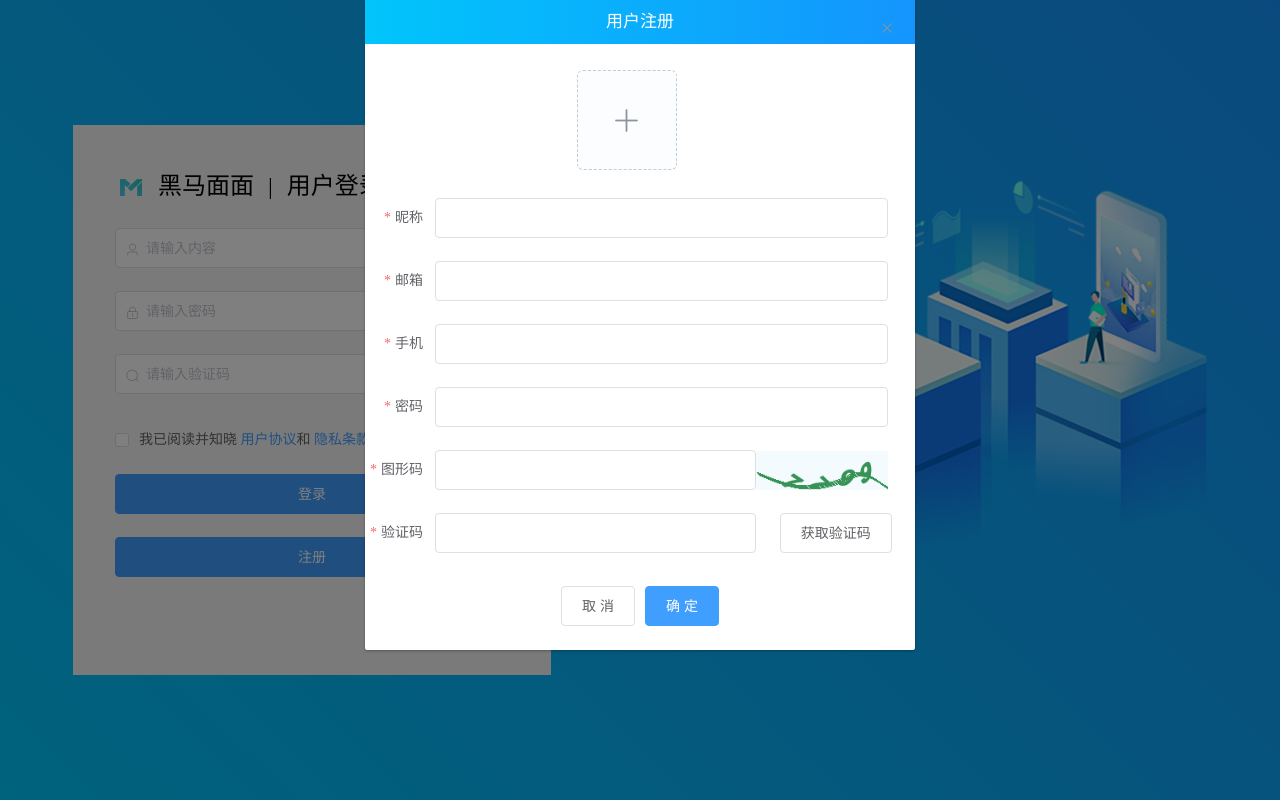
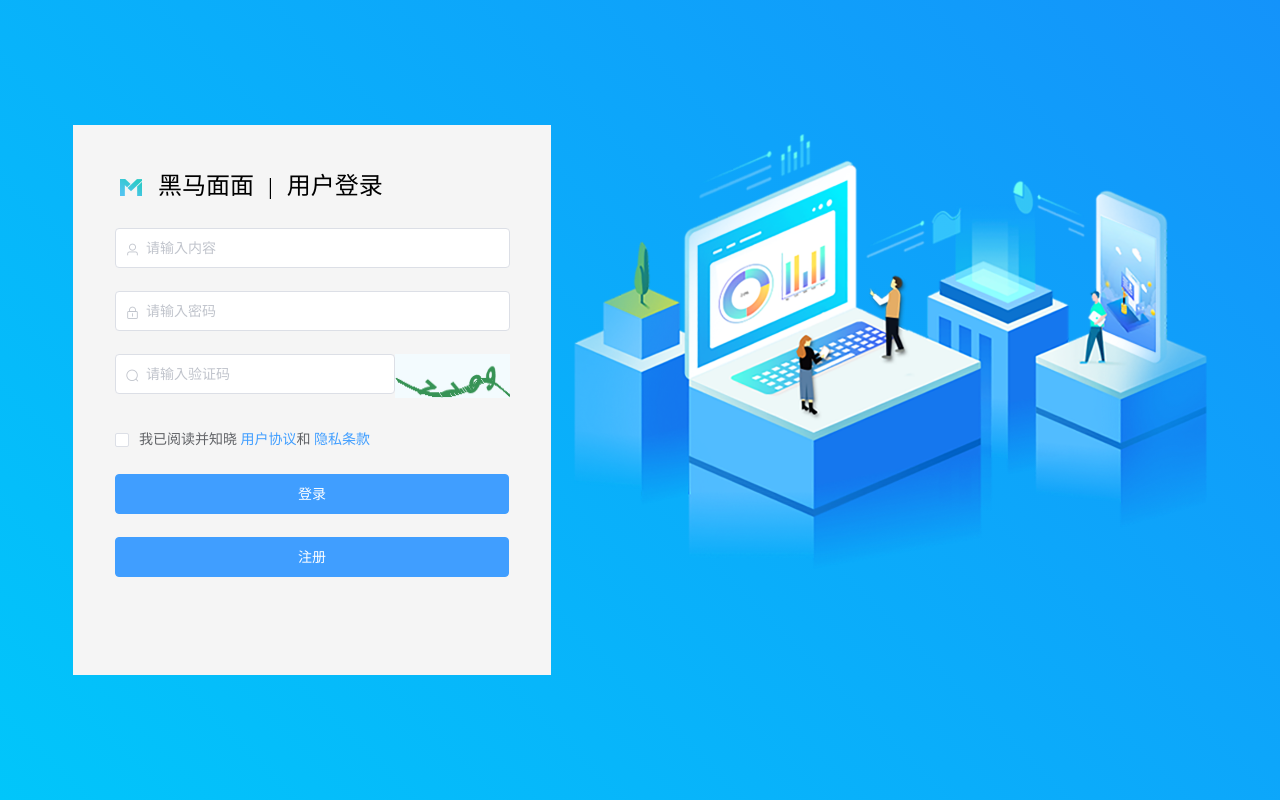
Before and after one commit to www-cp-sss/heimamm47, a Vue app: page /#/ in a window 1280 px wide. Built offline with nearby package versions, Linux system fonts and the light colour scheme.

Commit message:
登录页面加注册页面的html

```diff
--- a/src/views/login/components/register.vue
+++ b/src/views/login/components/register.vue
@@ -6,6 +6,7 @@
 
     <el-dialog title="用户注册" center :visible.sync="dialogFormVisible" width="550px">
       <el-form :model="form" :rules="rules" ref="form">
+        <el-form-item label="头像" :label-width="formLabelWidth" prop="touxiang">
           <el-upload
             class="touxiang"
             action="https://jsonplaceholder.typicode.com/posts/"
@@ -18,6 +19,7 @@
           <el-dialog :visible.sync="form.dialogVisible" size="tiny">
             <img width="100%" :src="form.dialogImageUrl" alt />
           </el-dialog>
+        </el-form-item>
         <el-form-item label="昵称" :label-width="formLabelWidth" prop="name">
           <el-input v-model="form.name" auto-complete="off"></el-input>
         </el-form-item>
@@ -55,7 +57,7 @@
       </el-form>
       <div slot="footer" class="dialog-footer">
         <el-button @click="dialogFormVisible = false">取 消</el-button>
-        <el-button type="primary" @click="dialogFormVisible">确 定</el-button>
+        <el-button type="primary" @click="dialogFormVisibles">确 定</el-button>
       </div>
     </el-dialog>
   </div>
@@ -75,11 +77,12 @@ export default {
         delivery: false,
         type: [],
         code: "",
-        msg: ""
+        msg: "",
+        touxiang:'',
       },
       formLabelWidth: "70px",
-      //    dialogTableVisible: false,
-      //   dialogFormVisible: true
+        //  dialogTableVisible: false,
+        dialogFormVisible: false,
       rules: {
         name: [
           { required: true, message: "昵称不能为空", trigger: "blur" },
@@ -91,11 +94,11 @@ export default {
         ],
         phone: [
           { required: true, message: "手机号不能为空", trigger: "blur" },
-          { min: 7,max:11, message: "长度在1-6个字符", trigger: "change" }
+          { pattern:/0?(13|14|15|18|17)[0-9]{9}/, message: "长度在11个字符", trigger: "change" }
         ],
         password: [
           { required: true, message: "密码不能为空", trigger: "blur" },
-          { min:8,max:16, message: "长度在8-16个字符", trigger: "change" }
+          { min: 8, max: 16, message: "长度在8-16个字符", trigger: "change" }
         ],
         code: [
           { required: true, message: "图形码不能为空", trigger: "blur" },
@@ -104,12 +107,12 @@ export default {
         msg: [
           { required: true, message: "验证码不能为空", trigger: "blur" },
           { min: 4, max: 8, message: "请正确输入验证码", trigger: "change" }
-        ],
+        ]
       }
     };
   },
   methods: {
-    dialogFormVisible() {
+    dialogFormVisibles() {
       this.$refs.form.validate(valid => {
         if (valid) {
           console.log(1);
--- a/src/views/login/login.vue
+++ b/src/views/login/login.vue
@@ -55,7 +55,7 @@
               <el-button class="login_denglu" type="primary" @click="submitForm('form')">登录</el-button>
             </el-form-item>
             <el-form-item>
-              <el-button class="login_zhuce" type="primary">注册</el-button>
+              <el-button class="login_zhuce" type="primary" @click="zhuce">注册</el-button>
             </el-form-item>
           </el-form>
         </div>
@@ -64,7 +64,7 @@
         </div>
       </div>
     </div>
-    <register></register>
+    <register ref="reg"></register>
   </div>
 
 </template>
@@ -120,6 +120,9 @@ export default {
           return false;
         }
       });
+    },
+    zhuce(){
+      this.$refs.reg.dialogFormVisible = true;
     }
   },
   // created() {
```
Lines whose indentation alone changed are shown as unchanged.
